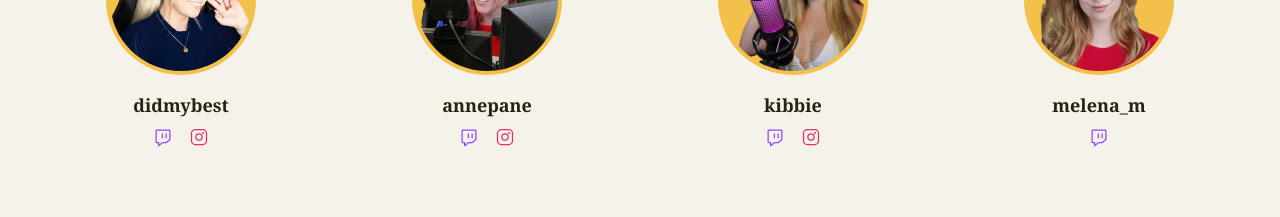
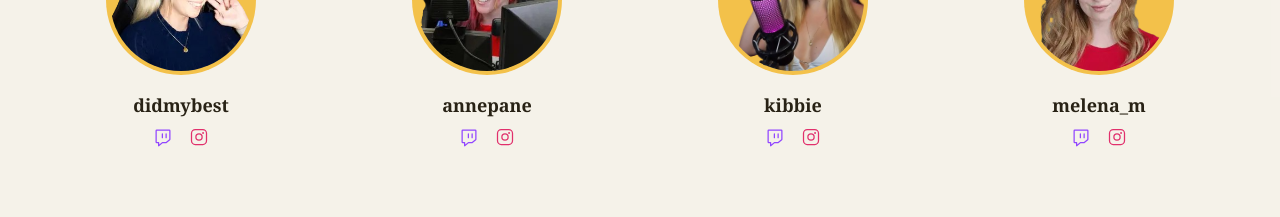
Before and after one commit to aawnu/aawnu-home, a Next.js app: page / in a window 1280 px wide. Shown: the part 3460-3677 px from the top of the page. Built offline with nearby package versions, Linux system fonts and the light colour scheme.

Commit message:
add instagram to melena_m

```diff
--- a/src/components/section/supported-creators.tsx
+++ b/src/components/section/supported-creators.tsx
@@ -32,7 +32,8 @@ const supportedCreators = [
 	{
 		name: 'melena_m',
 		image: '/images/melena_m-free.png',
-		twitch: 'https://www.twitch.tv/melena_m'
+		twitch: 'https://www.twitch.tv/melena_m',
+		instagram: 'https://www.instagram.com/melena_m_'
 	}
 ];
 
```
